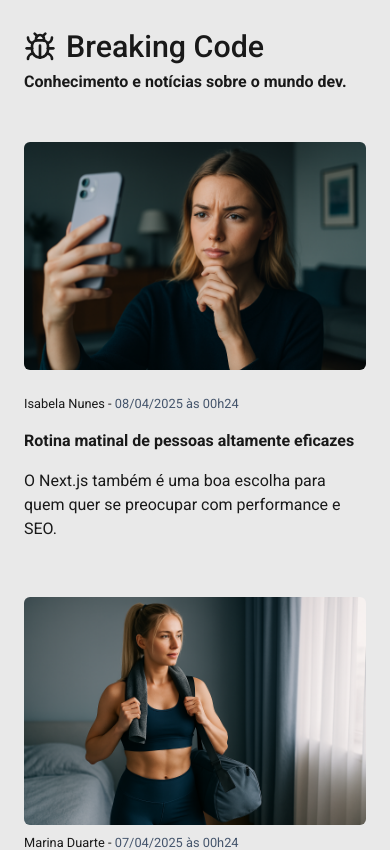
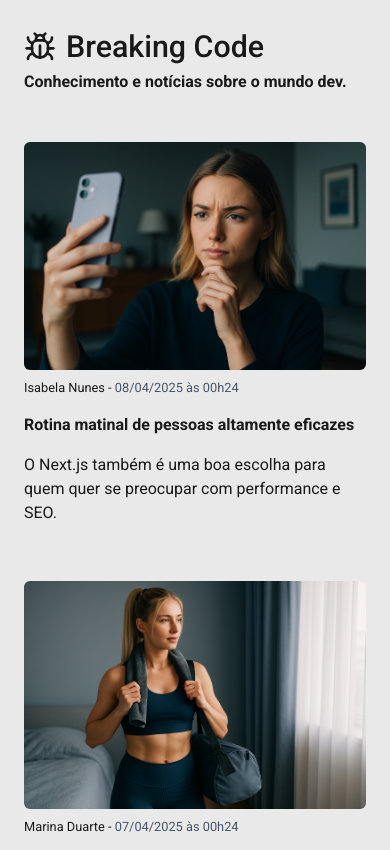
Before and after one commit to diegosantos-engtads/breaking-code, a Next.js app: page / in a window 390 px wide. Shown: the top 850 px of the page. Built offline with nearby package versions, Linux system fonts and the light colour scheme.

Commit message:
feat: create PostFeatured to display the first post with image and summary

```diff
--- a/src/components/PostFeatured/index.tsx
+++ b/src/components/PostFeatured/index.tsx
@@ -10,8 +10,8 @@ export const PostFeatured = async () => {
   return (
     <section
       className={clsx(
-        'group grid md:grid-cols-2 gap-6',
-        'sm:grid-cols-2 mb-14',
+        'group grid md:grid-cols-2 gap-2',
+        'sm:grid-cols-2 sm:gap-6 mb-14',
       )}
     >
       <PostCoverImage
```
